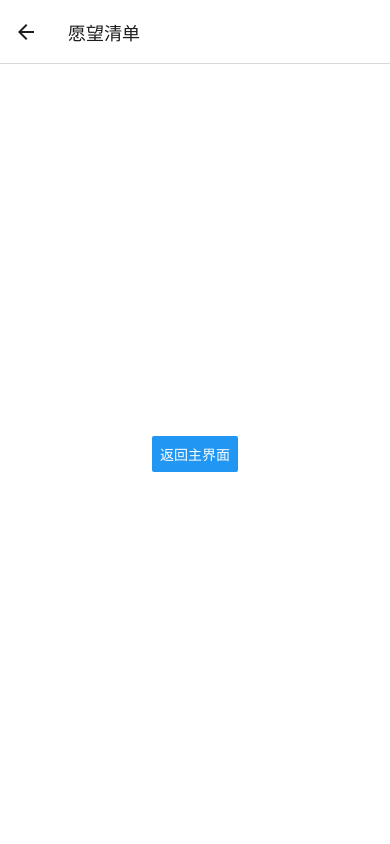
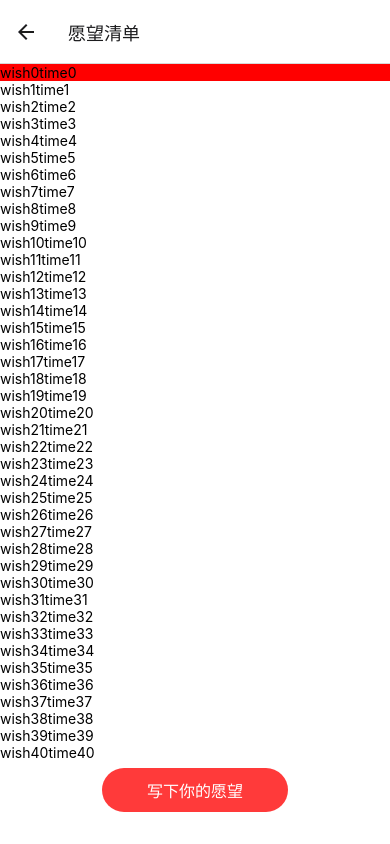
Before and after one commit to taujiong/wish-list, a React Native app in the folder apps/rn/: screen /WishList in a window 390 px wide. Built offline with nearby package versions, Linux system fonts and the light colour scheme.

Commit message:
feat(rn): fill content to existing pages

```diff
--- /dev/null
+++ b/apps/rn/components/NButton.tsx
@@ -0,0 +1,42 @@
+import {
+  GestureResponderEvent,
+  StyleProp,
+  Text,
+  TextStyle,
+  TouchableOpacity,
+  ViewStyle,
+} from 'react-native';
+
+type Props = {
+  text: string;
+  sx?: {
+    button?: StyleProp<ViewStyle> & object; // '& object' makes it spreadable
+    text?: StyleProp<TextStyle> & object;
+  };
+  onPress: ((event: GestureResponderEvent) => void) | undefined;
+};
+
+const NButton = ({ text, sx, onPress }: Props) => (
+  <TouchableOpacity
+    onPress={onPress}
+    style={{
+      backgroundColor: '#FF3A3A',
+      paddingHorizontal: 45,
+      paddingVertical: 10,
+      borderRadius: 9999,
+      ...sx?.button,
+    }}
+  >
+    <Text
+      style={{
+        color: 'white',
+        fontSize: 16,
+        ...sx?.text,
+      }}
+    >
+      {text}
+    </Text>
+  </TouchableOpacity>
+);
+
+export default NButton;
--- /dev/null
+++ b/apps/rn/components/WishItem.tsx
@@ -0,0 +1,27 @@
+import { Wish } from 'contract';
+import { ListRenderItemInfo, Text, View } from 'react-native';
+
+type WishItemProps = Wish & {
+  index: number;
+};
+
+const WishItem = ({ content, lastUpdateAt, index }: WishItemProps) => {
+  return (
+    <View
+      style={{
+        display: 'flex',
+        flexDirection: 'row',
+        backgroundColor: index === 0 ? 'red' : 'white',
+      }}
+    >
+      <Text>{content}</Text>
+      <Text>{lastUpdateAt}</Text>
+    </View>
+  );
+};
+
+export const renderWishItem = ({ index, item }: ListRenderItemInfo<Wish>) => (
+  <WishItem index={index} {...item} />
+);
+
+export default WishItem;
--- a/apps/rn/pages/Start.tsx
+++ b/apps/rn/pages/Start.tsx
@@ -1,15 +1,50 @@
-import { Button, View } from 'react-native';
+import { NativeStackScreenProps } from '@react-navigation/native-stack';
+import { Image, Text, View } from 'react-native';
+import NButton from '../components/NButton';
+import { RootStackParamList } from '../rn-navigation';
 
-const StartPage = ({ navigation }) => (
+type StartProps = NativeStackScreenProps<RootStackParamList, 'Start'>;
+
+const StartPage = ({ navigation }: StartProps) => (
   <View
     style={{
       flex: 1,
       backgroundColor: '#fff',
       alignItems: 'center',
       justifyContent: 'center',
+      paddingVertical: 20,
     }}
   >
-    <Button title='立即开启' onPress={() => navigation.navigate('WishList')} />
+    <Text
+      style={{
+        fontSize: 26,
+        textAlign: 'center',
+        lineHeight: 40,
+      }}
+    >
+      这是你的愿望清单{'\n'}
+      将每个期待播种于此{'\n'}
+      日复一日的灌溉{'\n'}
+      惊喜终会在某天{'\n'}
+      如约而至{'\n'}
+    </Text>
+
+    <Image
+      source={require('../assets/demo.png')}
+      style={{
+        marginBottom: 60,
+      }}
+    />
+
+    <NButton
+      onPress={() => navigation.navigate('WishList')}
+      text='立即开启'
+      sx={{
+        text: {
+          fontSize: 18,
+        },
+      }}
+    />
   </View>
 );
 
--- a/apps/rn/pages/WishList.tsx
+++ b/apps/rn/pages/WishList.tsx
@@ -1,16 +1,75 @@
-import { Button, View } from 'react-native';
+import { NativeStackScreenProps } from '@react-navigation/native-stack';
+import { Wish } from 'contract';
+import { useEffect, useState } from 'react';
+import { FlatList, Image, Text, View } from 'react-native';
+import NButton from '../components/NButton';
+import { renderWishItem } from '../components/WishItem';
+import { RootStackParamList } from '../rn-navigation';
 
-const ListPage = ({ navigation }) => (
+type WishListProps = NativeStackScreenProps<RootStackParamList, 'Start'>;
+
+const EmptyWish = (
   <View
     style={{
-      flex: 1,
-      backgroundColor: '#fff',
+      height: 157,
+      display: 'flex',
       alignItems: 'center',
-      justifyContent: 'center',
+      justifyContent: 'space-between',
+      marginTop: 120,
+      marginBottom: 20,
     }}
   >
-    <Button title='返回主界面' onPress={() => navigation.navigate('Start')} />
+    <Image source={require('../assets/empty-state.png')} />
+    <Text>你还没有愿望哦</Text>
   </View>
 );
 
+const ListPage = ({ navigation }: WishListProps) => {
+  const [wishes, setWishes] = useState<Wish[]>([]);
+
+  useEffect(() => {
+    setWishes(
+      new Array(50).fill(0).map((_, index) => ({
+        id: index.toString(),
+        content: 'wish' + index,
+        lastUpdateAt: 'time' + index,
+      }))
+    );
+  }, []);
+
+  return (
+    <View
+      style={{
+        flex: 1,
+        backgroundColor: '#fff',
+        alignItems: 'center',
+      }}
+    >
+      {wishes.length === 0 ? (
+        EmptyWish
+      ) : (
+        <FlatList
+          style={{
+            width: '100%',
+          }}
+          data={wishes}
+          keyExtractor={(item) => item.id}
+          renderItem={renderWishItem}
+        />
+      )}
+
+      <NButton
+        onPress={() => navigation.navigate('Start')}
+        text='写下你的愿望'
+        sx={{
+          button: {
+            marginTop: 10,
+            marginBottom: 32,
+          },
+        }}
+      />
+    </View>
+  );
+};
+
 export default ListPage;
--- /dev/null
+++ b/apps/rn/rn-navigation.ts
@@ -0,0 +1,5 @@
+// https://reactnavigation.org/docs/typescript
+export type RootStackParamList = {
+  Start: undefined;
+  WishList: undefined;
+};
--- a/apps/rn/tsconfig.json
+++ b/apps/rn/tsconfig.json
@@ -8,5 +8,6 @@
     "resolveJsonModule": true,
     "target": "ESNext"
   },
-  "exclude": ["babel.config.js", "metro.config.js", "jest.config.js"]
+  "include": ["pages", "components"]
+  // "exclude": ["babel.config.js", "metro.config.js", "jest.config.js"]
 }
```
Also changed, not shown: apps/rn/assets/demo.png (added), apps/rn/assets/empty-state.png (added).
